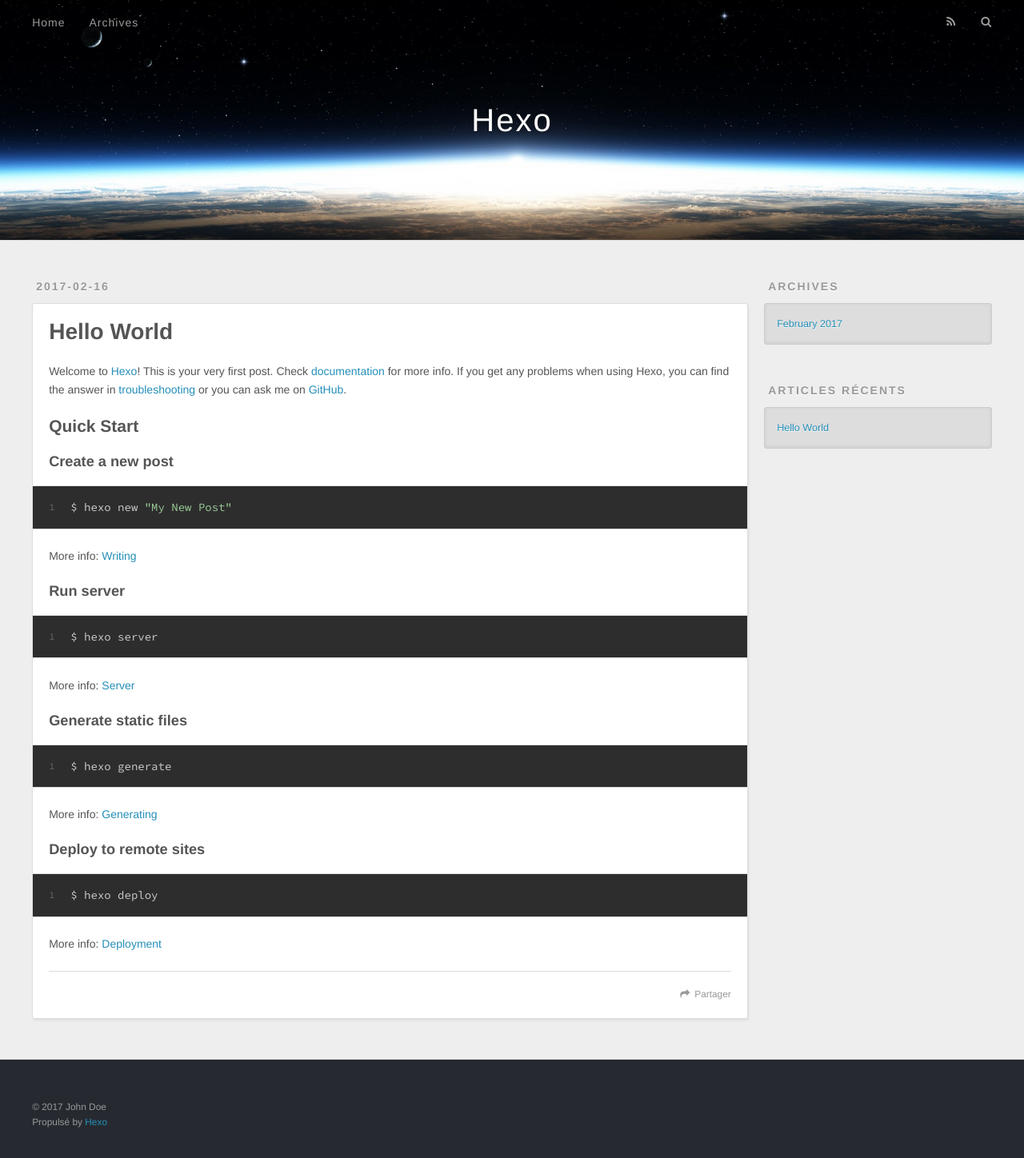
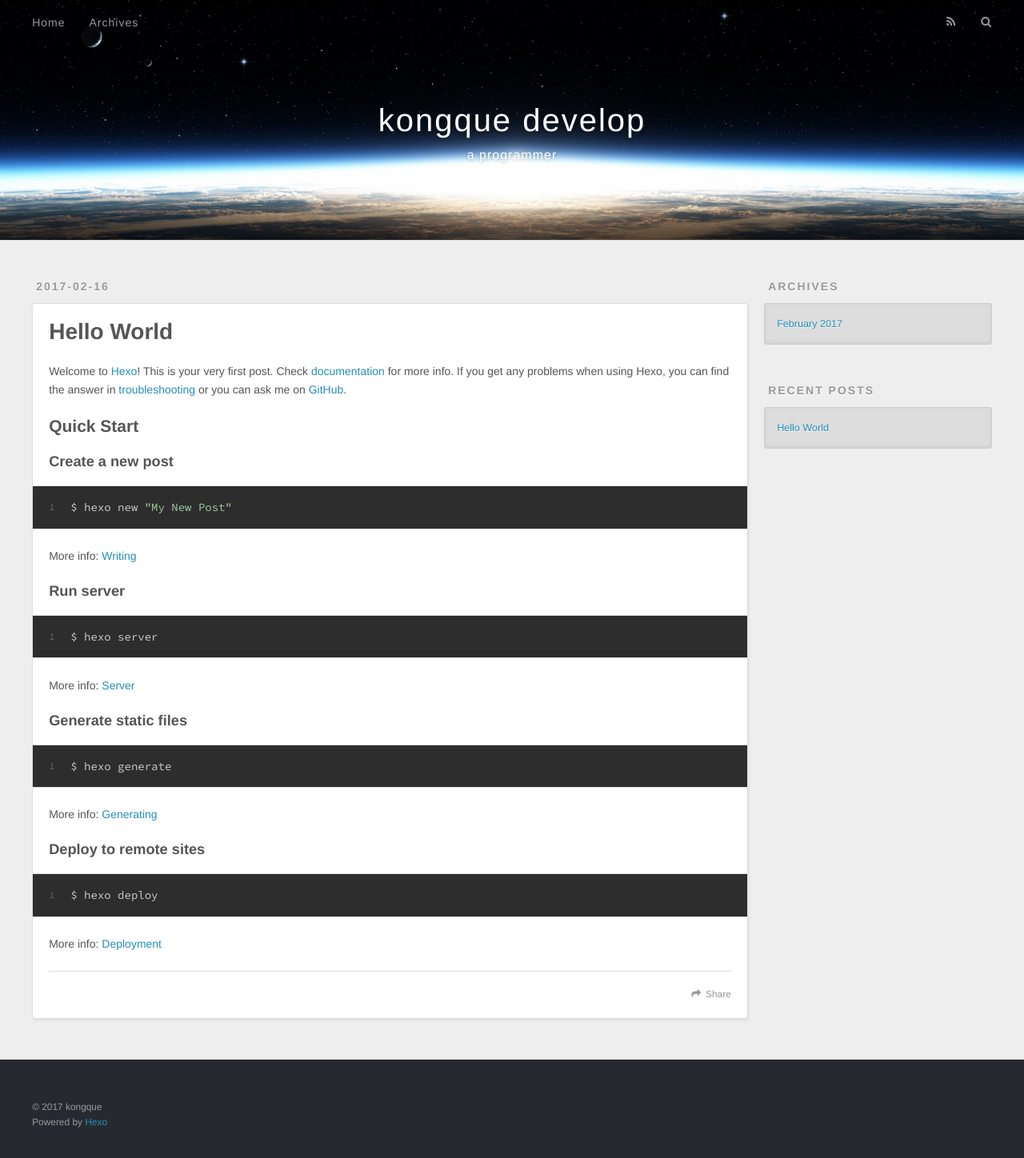
Before and after one commit to kongque/kongque.github.io, a plain HTML site: page index.html in a window 1280 px wide. Shown: the whole page at 80% size. Drawn offline with nearby package versions, Linux system fonts and the light colour scheme.

Commit message:
Site updated: 2017-02-16 13:51:14

```diff
--- a/index.html
+++ b/index.html
@@ -3,16 +3,16 @@
 <head>
   <meta charset="utf-8">
 
-  <title>Hexo</title>
+  <title>kongque develop</title>
   <meta name="viewport" content="width=device-width, initial-scale=1, maximum-scale=1">
   <meta property="og:type" content="website">
-<meta property="og:title" content="Hexo">
+<meta property="og:title" content="kongque develop">
 <meta property="og:url" content="http://yoursite.com/index.html">
-<meta property="og:site_name" content="Hexo">
+<meta property="og:site_name" content="kongque develop">
 <meta name="twitter:card" content="summary">
-<meta name="twitter:title" content="Hexo">
+<meta name="twitter:title" content="kongque develop">
 
-    <link rel="alternate" href="/atom.xml" title="Hexo" type="application/atom+xml">
+    <link rel="alternate" href="/atom.xml" title="kongque develop" type="application/atom+xml">
 
 
     <link rel="icon" href="/favicon.png">
@@ -33,8 +33,12 @@
   <div id="header-outer" class="outer">
     <div id="header-title" class="inner">
       <h1 id="logo-wrap">
-        <a href="/" id="logo">Hexo</a>
+        <a href="/" id="logo">kongque develop</a>
       </h1>
+
+        <h2 id="subtitle-wrap">
+          <a href="/" id="subtitle">a programmer</a>
+        </h2>
 
     </div>
     <div id="header-inner" class="inner">
@@ -48,9 +52,9 @@
       </nav>
       <nav id="sub-nav">
 
-          <a id="nav-rss-link" class="nav-icon" href="/atom.xml" title="Flux RSS"></a>
+          <a id="nav-rss-link" class="nav-icon" href="/atom.xml" title="RSS Feed"></a>
 
-        <a id="nav-search-btn" class="nav-icon" title="Rechercher"></a>
+        <a id="nav-search-btn" class="nav-icon" title="Search"></a>
       </nav>
       <div id="search-form-wrap">
         <form action="//google.com/search" method="get" accept-charset="UTF-8" class="search-form"><input type="search" name="q" results="0" class="search-form-input" placeholder="Search"><button type="submit" class="search-form-submit">&#xF002;</button><input type="hidden" name="sitesearch" value="http://yoursite.com"></form>
@@ -64,7 +68,7 @@
     <article id="post-hello-world" class="article article-type-post" itemscope itemprop="blogPost">
   <div class="article-meta">
     <a href="/2017/02/16/hello-world/" class="article-date">
-  <time datetime="2017-02-16T05:20:36.889Z" itemprop="datePublished">2017-02-16</time>
+  <time datetime="2017-02-16T05:51:13.711Z" itemprop="datePublished">2017-02-16</time>
 </a>
 
   </div>
@@ -96,7 +100,7 @@
 
     </div>
     <footer class="article-footer">
-      <a data-url="http://yoursite.com/2017/02/16/hello-world/" data-id="ciz7xu8m100006v0k59aykd4y" class="article-share-link">Partager</a>
+      <a data-url="http://yoursite.com/2017/02/16/hello-world/" data-id="ciz7yxlww0000v50kcmtsi7r7" class="article-share-link">Share</a>
 
 
     </footer>
@@ -131,7 +135,7 @@
 
 
   <div class="widget-wrap">
-    <h3 class="widget-title">Articles récents</h3>
+    <h3 class="widget-title">Recent Posts</h3>
     <div class="widget">
       <ul>
 
@@ -151,8 +155,8 @@
 
   <div class="outer">
     <div id="footer-info" class="inner">
-      &copy; 2017 John Doe<br>
-      Propulsé by <a href="http://hexo.io/" target="_blank">Hexo</a>
+      &copy; 2017 kongque<br>
+      Powered by <a href="http://hexo.io/" target="_blank">Hexo</a>
     </div>
   </div>
 </footer>
```
Also changed, not shown: 2017/02/16/hello-world/index.html (+15 -11 lines), archives/2017/02/index.html (+16 -12 lines), archives/2017/index.html (+16 -12 lines), archives/index.html (+16 -12 lines), 1 other file.
